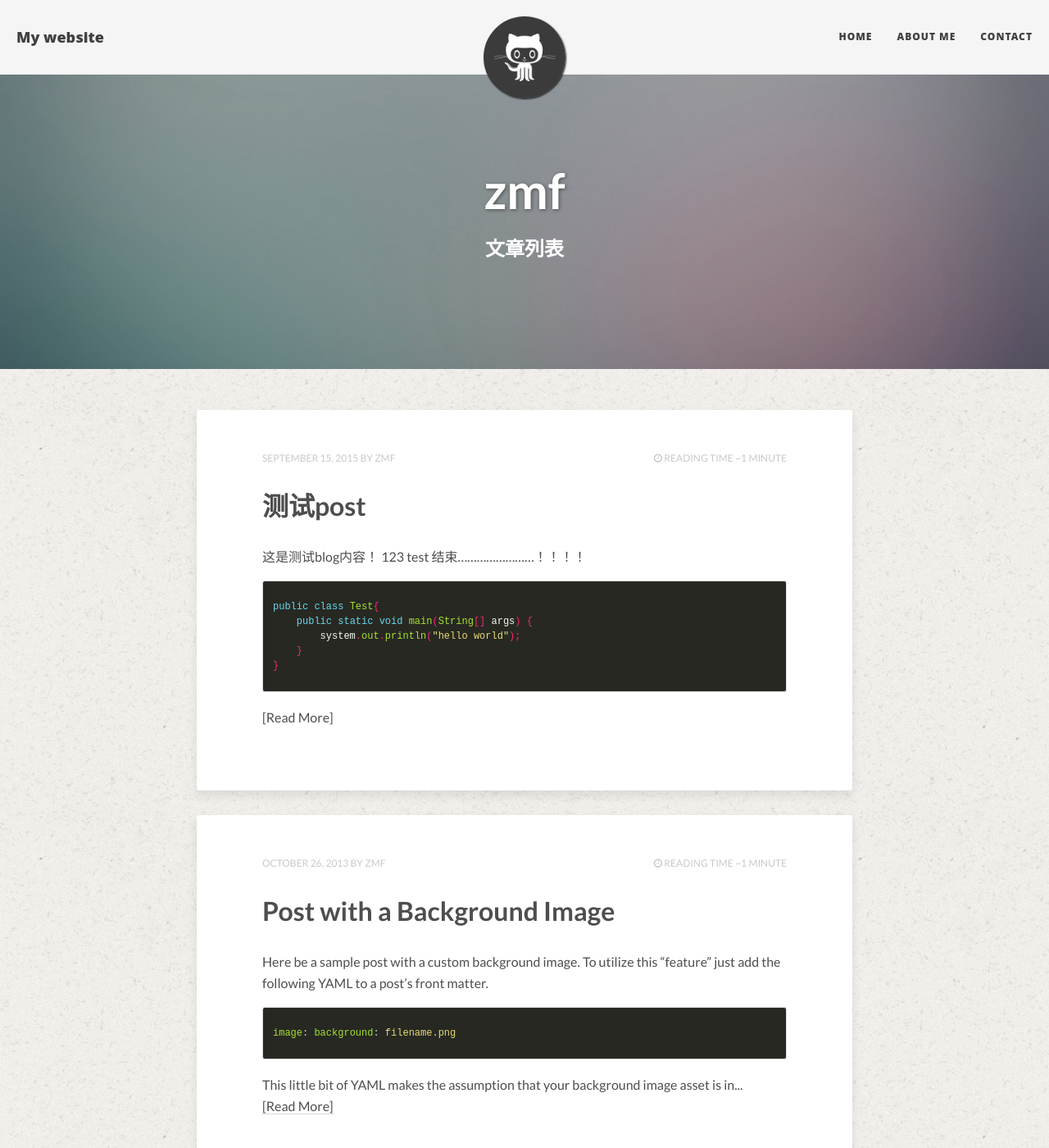
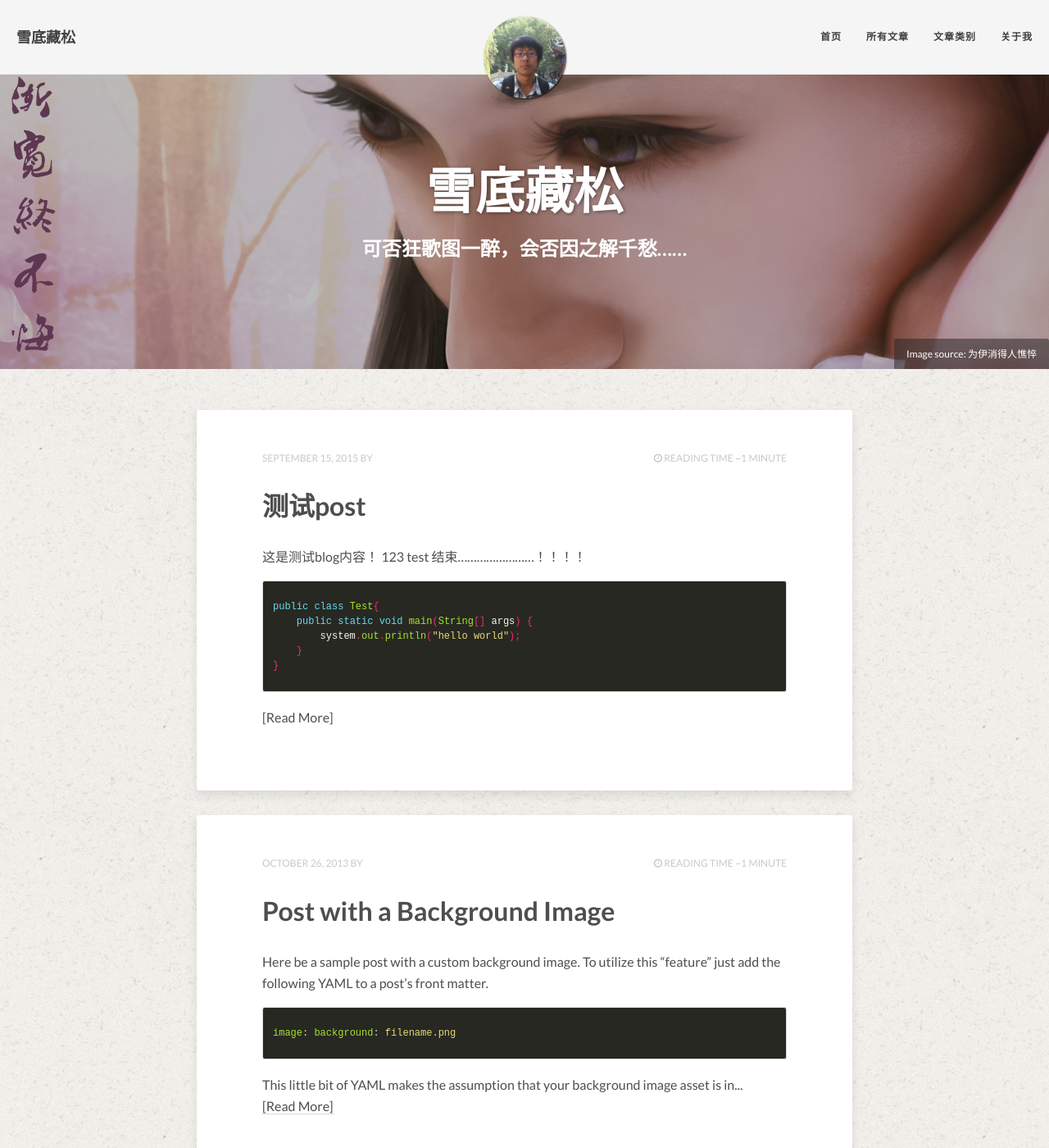
Before and after one commit to MinfeiZhou/MinfeiZhou.github.io, a Jekyll site: the page built from index.html, in a window 1280 px wide and 1400 px high. Shown: the whole window at 82% size. Built offline with Jekyll 4.4.1, drawn with Linux system fonts in a browser that asks for light colours; the list of posts is cut into pages by our own code; some of the changed text lies outside the part shown.

Commit message:
修改配置
修改nav上的配置，调整一些页面的显示字样

```diff
--- a/_config.yml
+++ b/_config.yml
@@ -1,30 +1,44 @@
-title:            zmf
-description:      zmf的个人主页
+title:            雪底藏松
+description:      雪底藏松的blog
 disqus_shortname: minfeizhou
 reading_time:     true
 words_per_minute: 200
 # Your site's domain goes here (eg: //mmistakes.github.io, http://mademistakes.com, etc)
 # When testing locally leave blank or use http://localhost:4000
 url:
+baseurl: ""
 
 # Owner/author information
-owner:
-  name:           zmf
-  avatar:         main.jpg
-  bio:            "传说中的个人简介"
-  email:          chisifang@163.com
-  # Social networking links used in footer. Update and remove as you like.
-  twitter:
-  facebook:
-  github: MinfeiZhou
-  stackexchange:
-  linkedin:
-  instagram:
-  flickr:
-  tumblr:
-  weibo: http://weibo.com/zmf1990/home
-  # google plus id, include the '+', eg +mmistakes
-  google_plus:
+# owner:
+#   name:           雪底藏松
+#   avatar:         main.jpg
+#   bio:            "传说中的个人简介"
+#   email:          chisifang@163.com
+#   # Social networking links used in footer. Update and remove as you like.
+#   twitter:
+#   facebook:
+#   github: MinfeiZhou
+#   stackexchange:
+#   linkedin:
+#   instagram:
+#   flickr:
+#   tumblr:
+#   weibo: http://weibo.com/zmf1990/home
+#   # google plus id, include the '+', eg +mmistakes
+#   google_plus:
+
+# --- Navigation bar options - start --- #
+# Image to show in the navigation bar - image must be a square (width = height)
+# Remove this parameter if you don't want an image in the navbar
+avatar: "/images/tx.jpg"
+
+# List of links in the navigation bar
+navbar-links:
+  首页: ""
+  所有文章: "posts"
+  文章类别: "tags"
+  关于我: "about"
+# --- Navigation bar options - end --- #
 
 # Background image to be tiled on all pages
 background: ricepaper.png
--- a/_includes/head.html
+++ b/_includes/head.html
@@ -33,14 +33,14 @@
 <meta name="viewport" content="width=device-width, initial-scale=1.0">
 
 <!-- 引入bootstrap - css -->
-<link rel="stylesheet" href="{{ site.url }}/assets/css/bootstrap.min.css">
+<link rel="stylesheet" href="{{ site.url }}/assets/css/bootstrap_custom.css">
 
 <!-- For all browsers -->
 <link rel="stylesheet" href="{{ site.url }}/assets/css/main.css">
 
 <!-- 引入新的nav - css -->
 <link rel="stylesheet" href="{{ site.url }}/assets/css/main_custom.css">
-<link rel="stylesheet" href="{{ site.url }}/assets/css/nav.css">
+<link rel="stylesheet" href="{{ site.url }}/assets/css/nav_custom.css">
 
 <!-- Webfonts -->
 <link href="//fonts.googleapis.com/css?family=Lato:300,400,700,300italic,400italic" rel="stylesheet" type="text/css">
--- a/_includes/navigation.html
+++ b/_includes/navigation.html
@@ -67,41 +67,33 @@
   <div class="container-fluid">
     <div class="navbar-header">
       <button type="button" class="navbar-toggle" data-toggle="collapse" data-target="#main-navbar">
-        <span class="sr-only">Toggle navigation</span>
+        <span class="sr-only">chisifang</span>
         <span class="icon-bar"></span>
         <span class="icon-bar"></span>
         <span class="icon-bar"></span>
       </button>
-      <a class="navbar-brand" href="http://username.github.io">My website</a>
+      <a class="navbar-brand" href="{{ site.url }}">{{ site.title }}</a>
     </div>
 
     <div class="collapse navbar-collapse" id="main-navbar">
       <ul class="nav navbar-nav navbar-right">
-
+	    {% for link in site.navbar-links %}
         <li>
-		  <a href="/">Home</a>
+		  <a href="{{ site.url }}/{{ link[1] }}">{{ link[0] }}</a>
 		</li>
-
-        <li>
-		  <a href="/aboutme">About Me</a>
-		</li>
-
-        <li>
-		  <a href="/contact">Contact</a>
-		</li>
-
+		{% endfor %}
       </ul>
     </div>
 
-
-	<div class="avatar-container">
-	  <div class="avatar-img-border">
-	    <a href="http://username.github.io ">
-	      <img class="avatar-img" src="{{ site.url }}/images/avatar-icon.png" />
-		</a>
-	  </div>
-	</div>
-
+	{% if site.avatar %}
+  	<div class="avatar-container">
+  	  <div class="avatar-img-border">
+  	    <a href="{{ site.url }} ">
+  	      <img class="avatar-img" src="{{ site.avatar | prepend: site.baseurl | replace: '//', '/' }}" />
+  		</a>
+  	  </div>
+  	</div>
+  	{% endif %}
 
   </div>
 </nav>
--- a/_layouts/post.html
+++ b/_layouts/post.html
@@ -50,8 +50,9 @@
         {% if page.share != false %}{% include social-share.html %}{% endif %}
       </footer>
     </div><!-- /.entry-content -->
+
+    {% if site.related_posts.size > 0 %}{% include read-more.html %}{% endif %}
     {% if page.comments != false %}<section id="disqus_thread"></section><!-- /#disqus_thread -->{% endif %}
-    {% if site.related_posts.size > 0 %}{% include read-more.html %}{% endif %}
   </article>
 </div><!-- /#main -->
 
--- a/index.html
+++ b/index.html
@@ -1,13 +1,13 @@
 ---
 layout: post-index
-title: 文章列表
-description: "Describe this nonsense."
+title: 可否狂歌图一醉，会否因之解千愁……
+description: "我的第一个blog！"
 tags: [Jekyll, theme, themes, responsive, blog, modern]
 comments: false
 image:
-  feature: abstract-1.jpg
-  <!-- credit: dargadgetz
-  creditlink: http://www.dargadgetz.com/ios-7-abstract-wallpaper-pack-for-iphone-5-and-ipod-touch-retina/ -->
+  feature: xajh.jpg
+  credit: 为伊消得人憔悴
+  creditlink: ""
 ---
 
 {% for post in paginator.posts %}
```
Also changed, not shown: assets/css/bootstrap_custom.css (indentation only), assets/css/nav_custom.css (renamed from assets/css/nav.css), images/tx.jpg (added).
